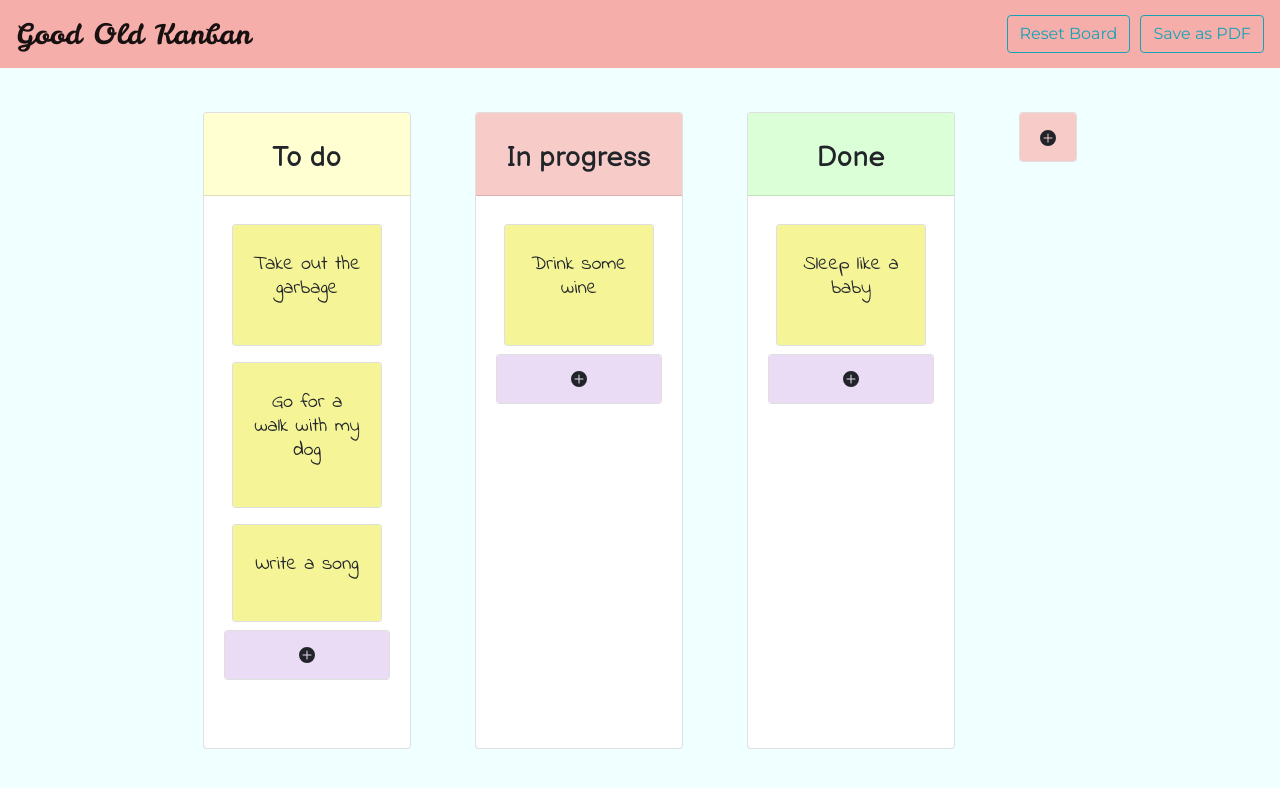
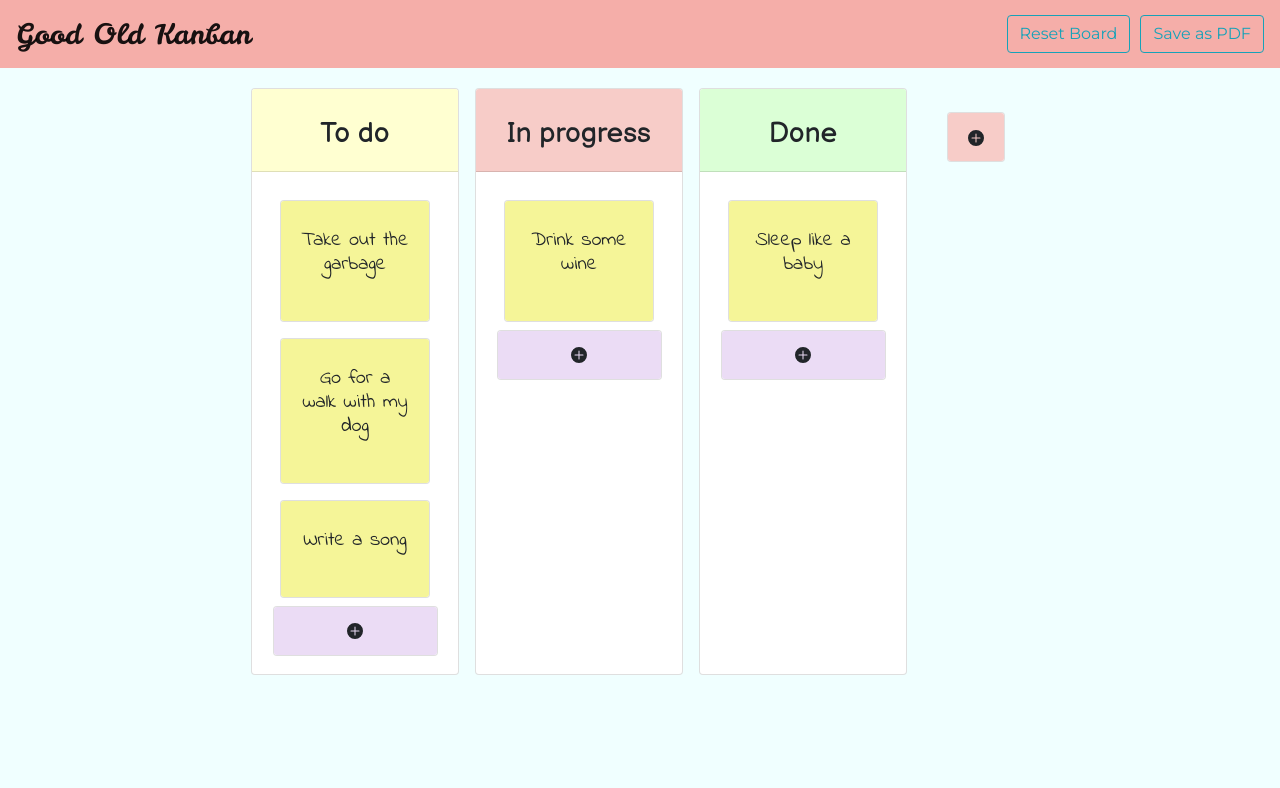
Before and after one commit to jessicaseo83/kanban, a React (Create React App) app: page / in a window 1280 px wide. Shown: the top 788 px of the page. Built offline with nearby package versions, Linux system fonts and the light colour scheme.

Commit message:
relocate relevant media breakpoints to modularized css folders. decrease margins for smaller browser sizes

```diff
--- a/src/components/AddTask.css
+++ b/src/components/AddTask.css
@@ -17,3 +17,12 @@
   background-color: #448ff1;
   border: #448ff1;
 }
+
+@media only screen and (min-width: 1120px) {
+  .add-task-dropdown {
+    position: absolute;
+    width: 80%;
+    margin-left: 1px;
+    z-index: 3;
+  }
+}
--- a/src/components/Column.css
+++ b/src/components/Column.css
@@ -1,6 +1,6 @@
 .columns {
   display: flex;
-  margin: 2em;
+  margin: 0.5em;
   width: 13rem;
   padding-bottom: 3rem;
 }
@@ -37,3 +37,9 @@
   background-color: #448ff1;
   border: #448ff1;
 }
+
+@media only screen and (min-width: 1360px) {
+  .columns {
+    margin: 2em;
+  }
+}
--- a/src/styles/index.css
+++ b/src/styles/index.css
@@ -47,12 +47,3 @@ html {
     visibility: hidden;
   }
 }
-
-@media only screen and (min-width: 1360px) {
-  .add-task-dropdown {
-    position: absolute;
-    width: 80%;
-    margin-left: 1px;
-    z-index: 3;
-  }
-}
```
